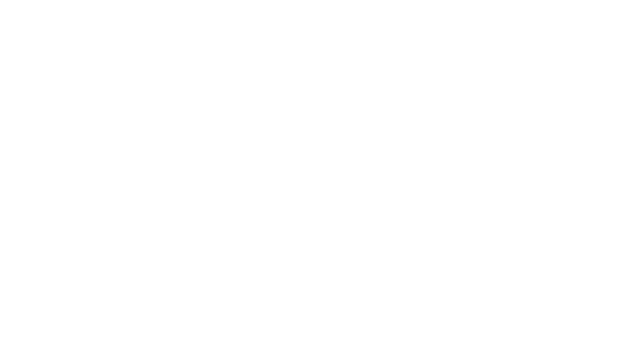
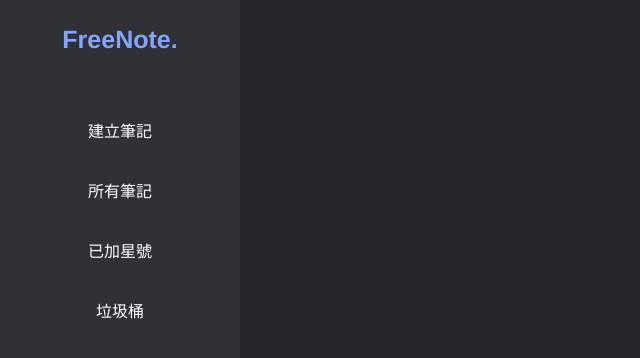
Before and after one commit to lulu7613/free-note, a Nuxt app: page / in a window 1280 px wide. Shown: the top 358 px of the page, without its empty margins (0-640 px from the left). Built offline with nearby package versions, Linux system fonts and the light colour scheme.

Commit message:
增加 Sidebar 元件

```diff
--- a/assets/styles/index.scss
+++ b/assets/styles/index.scss
@@ -1,3 +1,21 @@
 @import './variables.scss';
 @import './el-variables.scss';
 @import './themes.scss';
+
+ul, li {
+  padding: 0;
+  margin: 0;
+  list-style: none;
+}
+
+.text-primary {
+  color: $--color-primary;
+}
+
+.bg-primary {
+  background-color: $--color-primary;
+}
+
+.rounded-pill {
+  border-radius: 123px;
+}
--- a/assets/styles/themes.scss
+++ b/assets/styles/themes.scss
@@ -1,3 +1,8 @@
 .theme-dark {
   background-color: $--color-black;
+  color: white;
+
+  .sidebar {
+    background-color: $--color-dark;
+  }
 }
--- /dev/null
+++ b/components/Sidebar.vue
@@ -0,0 +1,57 @@
+<template>
+  <div class="sidebar">
+    <h3
+      class="text-center text-primary"
+      style="font-size: 25px;"
+    >
+      FreeNote.
+    </h3>
+    <ul class="sidebar-list mt-5 mx-3">
+      <li v-for="(item, k) in sidebarList" :key="k" class="rounded-pill text-center mt-1" @click="act(item.title)">
+
+        {{ item.title }}
+      </li>
+    </ul>
+  </div>
+</template>
+
+<script>
+import { sidebarList } from '~/utils/data.js'
+
+export default {
+  data() {
+    return {
+      sidebarList: sidebarList
+    }
+  },
+
+  created() {
+  },
+
+  methods: {
+    act(title) {
+      console.log(title)
+    }
+  }
+}
+</script>
+
+<style lang="scss">
+@import "~assets/styles/variables.scss";
+
+.sidebar {
+  width: 240px;
+  box-shadow: 0px 0px 4px $--color-shadow;
+}
+
+.sidebar-list {
+  li {
+    padding: 1rem 0;
+    cursor: pointer;
+
+    &:hover {
+      background-color: $--color-primary;
+    }
+  }
+}
+</style>
--- a/layouts/default.vue
+++ b/layouts/default.vue
@@ -1,14 +1,27 @@
 <template>
-  <div>
+  <div class="layout d-flex theme-dark">
+    <Sidebar />
     <nuxt />
   </div>
 </template>
 
-<style>
+<script>
+import Sidebar from '~/components/Sidebar.vue'
+
+export default {
+  components: {
+    Sidebar
+  }
+}
+</script>
+
+<style lang="scss">
+@import url(//fonts.googleapis.com/earlyaccess/notosanstc.css); // 思源黑體
+
 html {
-  font-family: 'Source Sans Pro', -apple-system, BlinkMacSystemFont, 'Segoe UI',
-    Roboto, 'Helvetica Neue', Arial, sans-serif;
-  font-size: 16px;
+  font-family: 'Source Sans Pro', 'Helvetica Neue', -apple-system, BlinkMacSystemFont, 'Segoe UI',
+    Roboto, "Noto Sans TC", Arial, sans-serif;
+  // font-size: 16px;
   word-spacing: 1px;
   -ms-text-size-adjust: 100%;
   -webkit-text-size-adjust: 100%;
@@ -16,4 +29,13 @@
   -webkit-font-smoothing: antialiased;
   box-sizing: border-box;
 }
+
+body {
+  margin: 0;
+  // height: 100vh;
+}
+
+.layout {
+  height: 100vh;
+}
 </style>
--- a/pages/index.vue
+++ b/pages/index.vue
@@ -1,5 +1,6 @@
 <template>
   <div class="container">
+    <!-- <el-button type="primary">我是個按鈕</el-button> -->
   </div>
 </template>
 
--- /dev/null
+++ b/utils/data.js
@@ -0,0 +1,6 @@
+export const sidebarList = [
+  { title: '建立筆記', list: 0 },
+  { title: '所有筆記', list: 1 },
+  { title: '已加星號', list: 2 },
+  { title: '垃圾桶', list: 3 }
+]
```
